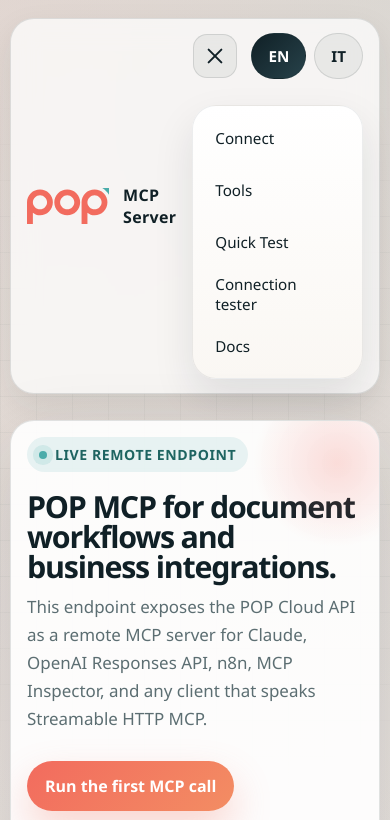
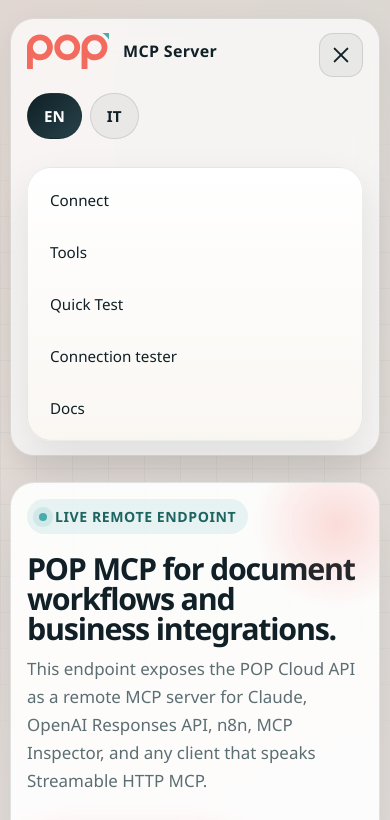
Before and after one commit to getpopapi/pop-mcp, a website: page public/index.html in a window 390 px wide. Both pictures are taken after a click on the button "Toggle navigation". Shown: the top 820 px of the page. Drawn offline with Linux system fonts and the light colour scheme.

Commit message:
Fix mobile nav open layout

```diff
--- a/public/index.html
+++ b/public/index.html
@@ -663,14 +663,26 @@
           justify-content: center;
         }
 
-        .nav {
-          width: 100%;
+        .topbar.nav-open {
           flex-wrap: wrap;
-          justify-content: flex-end;
+          align-items: flex-start;
         }
 
-        .nav-links {
+        .topbar.nav-open .nav {
+          display: contents;
+        }
+
+        .topbar.nav-open .nav-toggle {
+          order: 2;
+          margin-left: auto;
+        }
+
+        .topbar.nav-open .lang-switcher {
           order: 3;
+        }
+
+        .topbar.nav-open .nav-links {
+          order: 4;
           flex-basis: 100%;
           z-index: 30;
           display: none;
@@ -678,8 +690,7 @@
           align-items: stretch;
           gap: 4px;
           margin-top: 12px;
-          margin-left: auto;
-          width: min(100%, 360px);
+          width: 100%;
           padding: 8px;
           border: 1px solid rgba(16, 32, 38, 0.08);
           border-radius: 24px;
@@ -688,7 +699,7 @@
           box-shadow: 0 18px 40px rgba(16, 32, 38, 0.10);
         }
 
-        .nav-links a {
+        .topbar.nav-open .nav-links a {
           display: flex;
           align-items: center;
           min-height: 48px;
@@ -699,12 +710,12 @@
           transition: background 160ms ease, transform 160ms ease;
         }
 
-        .nav-links a:hover {
+        .topbar.nav-open .nav-links a:hover {
           background: rgba(16, 32, 38, 0.06);
           transform: translateX(2px);
         }
 
-        .nav-links a:active {
+        .topbar.nav-open .nav-links a:active {
           transform: translateX(0);
           background: rgba(242, 107, 94, 0.10);
         }
@@ -1283,8 +1294,9 @@
 
       const navToggle = document.getElementById("nav-toggle");
       const navLinksPanel = document.getElementById("nav-links");
+      const topbar = document.querySelector(".topbar");
 
-      if (navToggle && navLinksPanel) {
+      if (navToggle && navLinksPanel && topbar) {
         const mobileNavQuery = window.matchMedia("(max-width: 960px)");
         let navOpen = false;
 
@@ -1293,10 +1305,12 @@
             // Desktop: let the stylesheet's always-visible flex row control display.
             navLinksPanel.style.display = "";
             navToggle.setAttribute("aria-expanded", "false");
+            topbar.classList.remove("nav-open");
             return;
           }
           navLinksPanel.style.display = navOpen ? "flex" : "none";
           navToggle.setAttribute("aria-expanded", String(navOpen));
+          topbar.classList.toggle("nav-open", navOpen);
         }
 
         function setNavOpen(open) {
```
